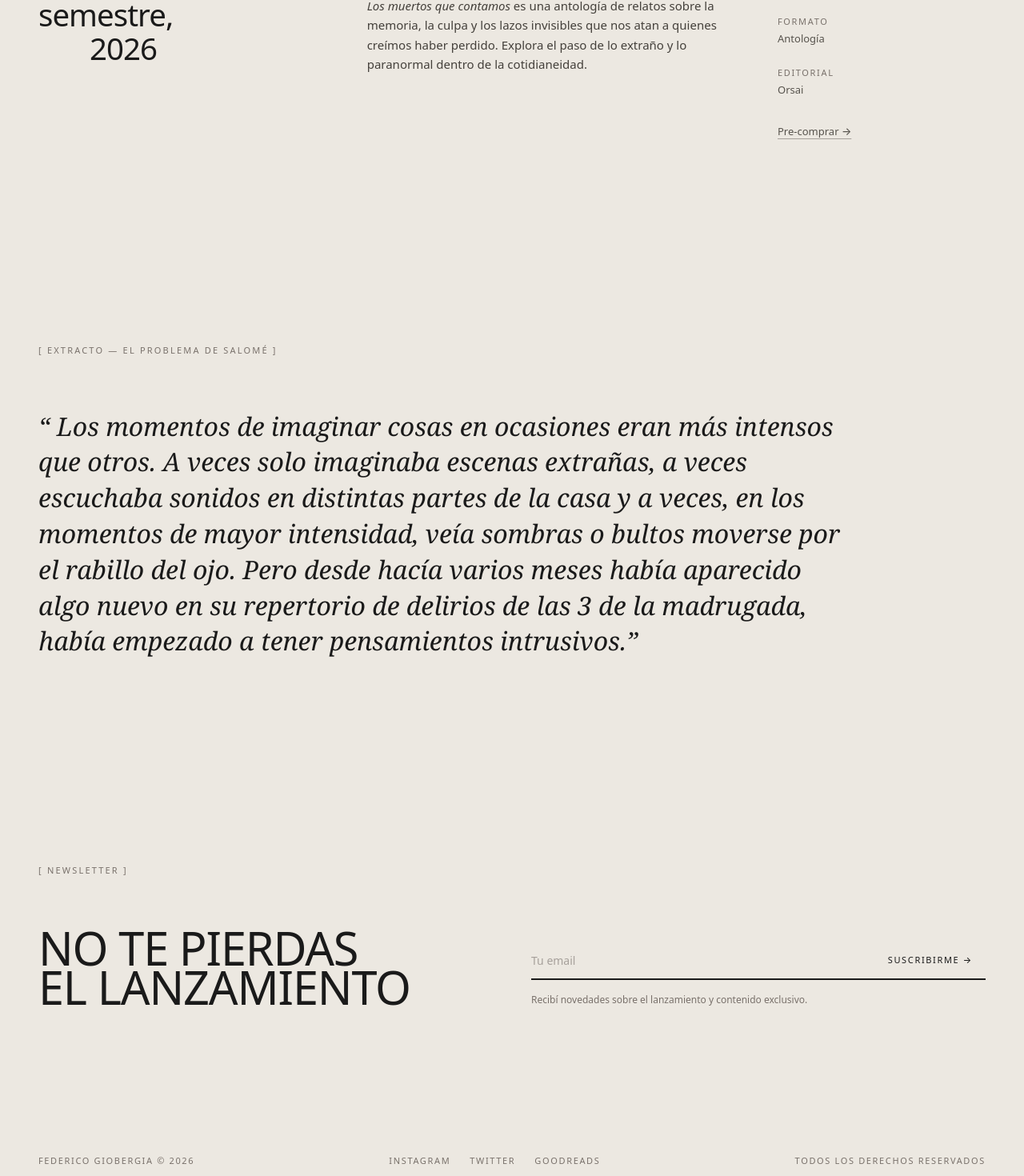
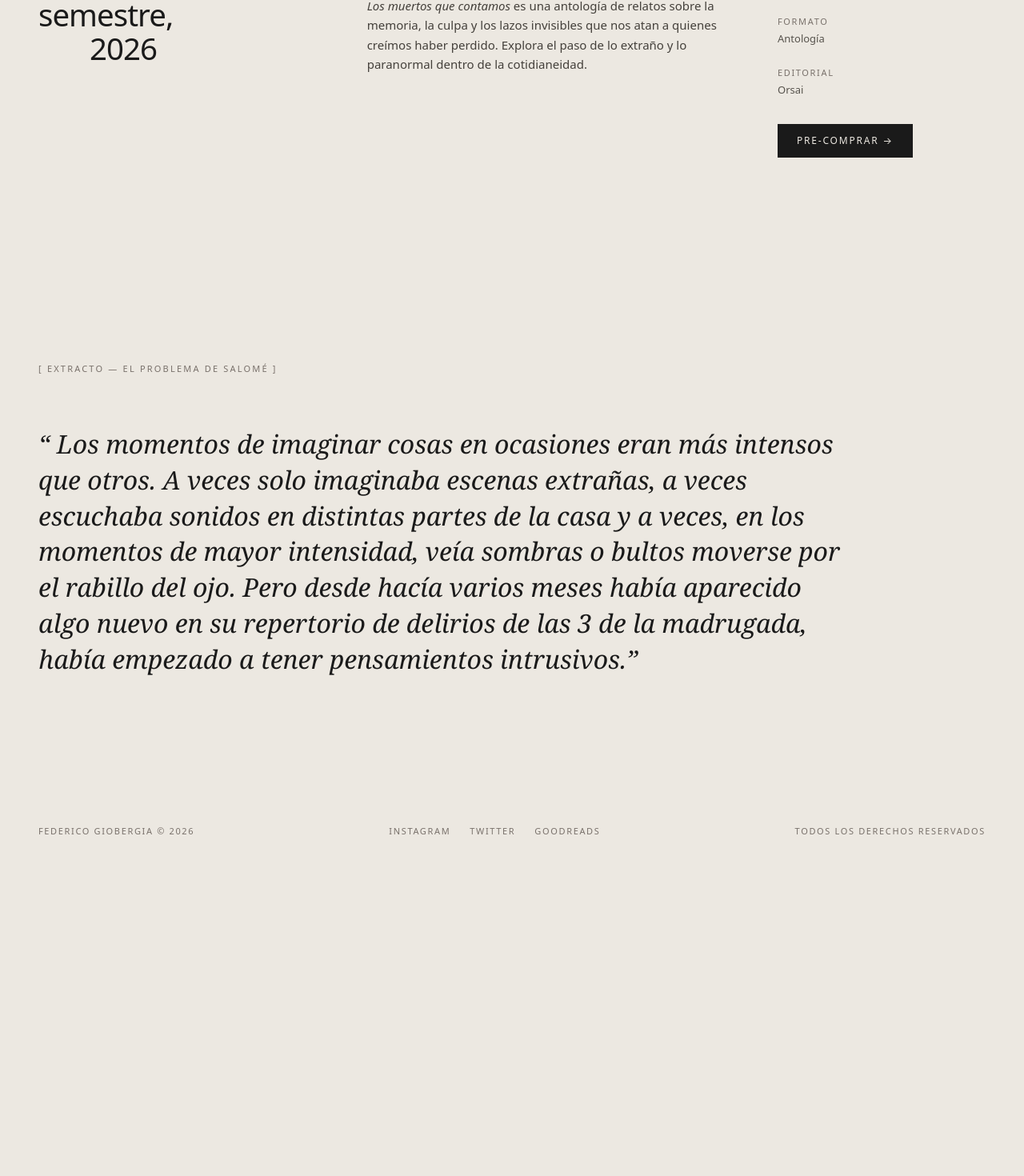
Before and after one commit to Azulxc/fede-landing, a Next.js app: page /libro in a window 1280 px wide. Shown: the part 1132-2602 px from the top of the page at 80% size. After the commit the page ends 2203 px from the top, so only its background shows below. Built offline with nearby package versions, Linux system fonts and the light colour scheme.

Commit message:
Mejoro botón y quito newsletter

```diff
--- a/src/app/libro/page.tsx
+++ b/src/app/libro/page.tsx
@@ -112,7 +112,9 @@ export default function Libro() {
                 <div className="mt-2">
                   <Link
                     href="https://tienda.orsai.org/products/los-muertos-que-contamos"
-                    className="text-[0.8125rem] underline underline-offset-4 decoration-stone-400 font-medium hover:decoration-[#1a1a1a] transition-colors cursor-pointer"
+                    target="_blank"
+                    rel="noopener noreferrer"
+                    className="inline-block px-6 py-3 bg-[#1a1a1a] text-[#ece8e1] text-[0.75rem] uppercase tracking-[0.15em] hover:bg-[#333] transition-colors"
                   >
                     Pre-comprar &rarr;
                   </Link>
@@ -140,21 +142,7 @@ export default function Libro() {
       {/* Image grid */}
 
       {/* Newsletter */}
-      <section className="px-6 md:px-12 py-20 md:py-32">
-        <p className="text-[0.6875rem] uppercase tracking-[0.2em] text-stone-500 mb-12 md:mb-16">
-          [ Newsletter ]
-        </p>
-        <div className="grid grid-cols-1 md:grid-cols-2 gap-8 md:gap-12">
-          <h2 className="text-[clamp(2rem,4.5vw,4.5rem)] font-medium uppercase leading-[0.85] tracking-[-0.02em]">
-            No te pierdas
-            <br />
-            el lanzamiento
-          </h2>
-          <div className="flex flex-col justify-end">
-            <Newsletter />
-          </div>
-        </div>
-      </section>
+
     </>
   );
 }
```
